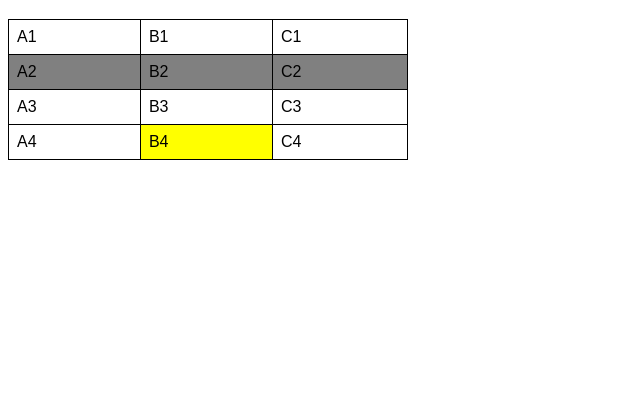
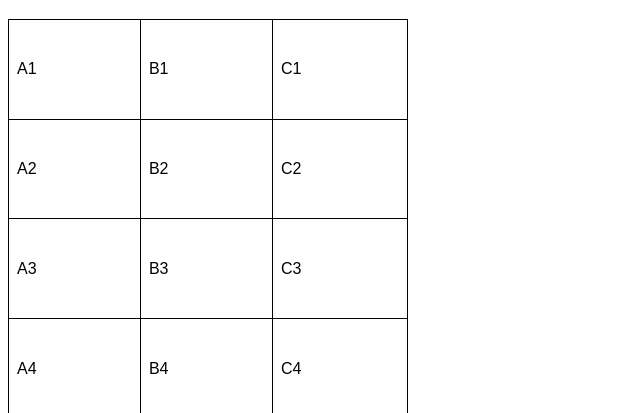
Before and after one commit to fabiuladefaria/html-css-curso-em-video, a plain HTML site: page exercicios/ex023/tabela001.html in a window 1280 px wide. Shown: the part 61-474 px from the top of the page, without its empty margins (0-640 px from the left). Drawn offline with Linux system fonts and the light colour scheme.

Commit message:
criei tabela 001

```diff
--- a/exercicios/ex023/tabela001.html
+++ b/exercicios/ex023/tabela001.html
@@ -11,15 +11,8 @@
 
         table{
             width: 400px; /* largura da celula*/
+            height: 400px;
             border-collapse: collapse;
-        }
-
-        tr.linha{
-            background-color: gray;
-        }
-
-        td.dado{
-            background-color: yellow;
         }
 
         td{
@@ -44,7 +37,7 @@
             <td>B1</td>
             <td>C1</td>
         </tr>
-        <tr class="linha"> <!--Segunda linha-->
+        <tr> <!--Segunda linha-->
             <td>A2</td>
             <td>B2</td>
             <td>C2</td>
@@ -56,7 +49,7 @@
         </tr>
         <tr> <!--Quarta linha-->
             <td>A4</td>
-            <td class="dado">B4</td>
+            <td>B4</td>
             <td>C4</td>
         </tr>
 
```
